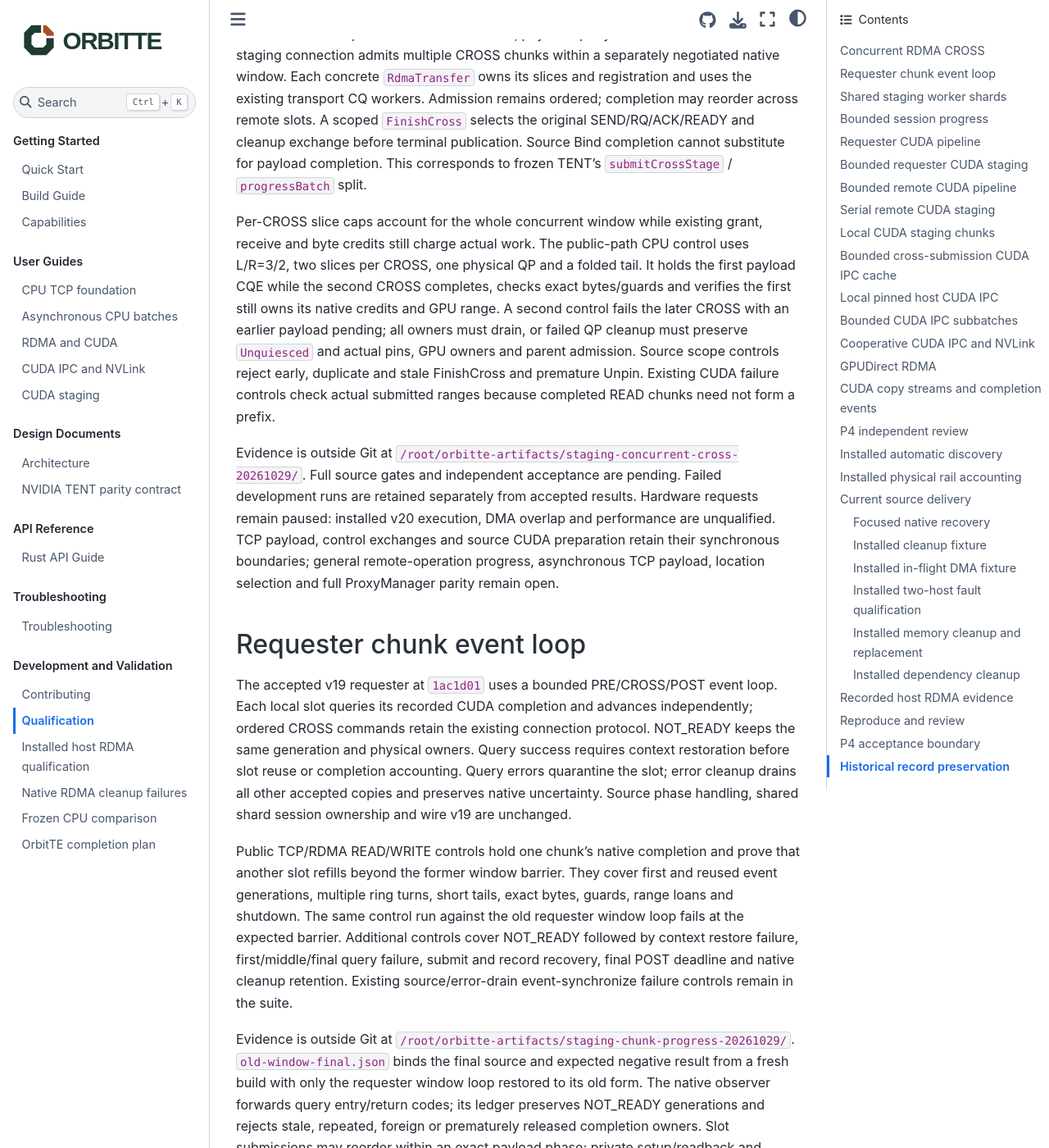
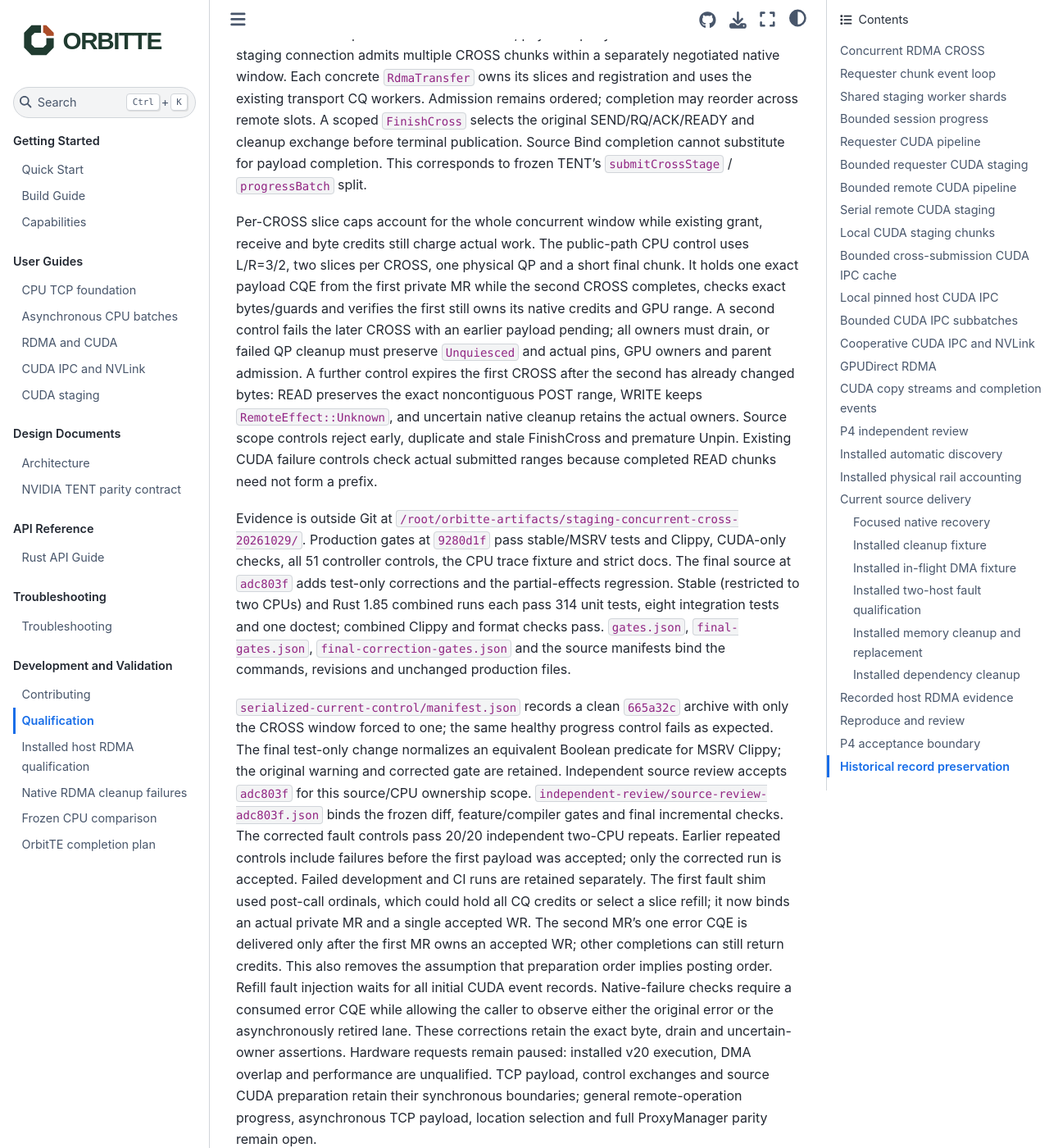
Before and after one commit to OrbitInfra/OrbitTE, a Sphinx documentation site: the page built from docs/qualification.md, in a window 1280 px wide and 1400 px high, scrolled down 829 px. Shown: the whole window at 82% size. Built offline with Sphinx 7.4.7 and the Sphinx Book theme 1.1.4, drawn with Linux system fonts in a browser that asks for light colours.

Commit message:
docs(staging): record concurrent CROSS source acceptance and limits

```diff
--- a/docs/qualification.md
+++ b/docs/qualification.md
@@ -42,21 +42,48 @@ This corresponds to frozen TENT's `submitCrossStage` / `progressBatch` split.
 
 Per-CROSS slice caps account for the whole concurrent window while existing
 grant, receive and byte credits still charge actual work. The public-path CPU
-control uses L/R=3/2, two slices per CROSS, one physical QP and a folded tail.
-It holds the first payload CQE while the second CROSS completes, checks exact
+control uses L/R=3/2, two slices per CROSS, one physical QP and a short final chunk.
+It holds one exact payload CQE from the first private MR while the second CROSS completes, checks exact
 bytes/guards and verifies the first still owns its native credits and GPU range.
 A second control fails the later CROSS with an earlier payload pending; all
 owners must drain, or failed QP cleanup must preserve `Unquiesced` and actual
-pins, GPU owners and parent admission. Source scope controls reject early,
+pins, GPU owners and parent admission. A further control expires the first
+CROSS after the second has already changed bytes: READ preserves the exact
+noncontiguous POST range, WRITE keeps `RemoteEffect::Unknown`, and uncertain
+native cleanup retains the actual owners. Source scope controls reject early,
 duplicate and stale FinishCross and premature Unpin. Existing CUDA failure
 controls check actual submitted ranges because completed READ chunks need not
 form a prefix.
 
 Evidence is outside Git at
 `/root/orbitte-artifacts/staging-concurrent-cross-20261029/`.
-Full source gates and independent acceptance are pending. Failed development
-runs are retained separately from accepted results. Hardware requests remain
-paused: installed v20 execution, DMA overlap and performance are unqualified.
+Production gates at `9280d1f` pass stable/MSRV tests and Clippy, CUDA-only
+checks, all 51 controller controls, the CPU trace fixture and strict docs.
+The final source at `adc803f` adds test-only corrections and the partial-effects
+regression. Stable (restricted to two CPUs) and Rust 1.85 combined runs each pass
+314 unit tests, eight integration tests and one doctest; combined Clippy and
+format checks pass. `gates.json`, `final-gates.json`,
+`final-correction-gates.json` and the source manifests
+bind the commands, revisions and unchanged production files.
+
+`serialized-current-control/manifest.json` records a clean `665a32c` archive
+with only the CROSS window forced to one; the same healthy progress control
+fails as expected. The final test-only change normalizes an equivalent Boolean
+predicate for MSRV Clippy; the original warning and corrected gate are retained.
+Independent source review accepts `adc803f` for this source/CPU ownership
+scope. `independent-review/source-review-adc803f.json` binds the frozen diff,
+feature/compiler gates and final incremental checks. The corrected fault
+controls pass 20/20 independent two-CPU repeats. Earlier repeated controls
+include failures before the first payload was accepted; only the corrected
+run is accepted. Failed development and CI runs are retained separately. The first fault shim used post-call ordinals, which could
+hold all CQ credits or select a slice refill; it now binds an actual private MR
+and a single accepted WR. The second MR's one error CQE is delivered only after
+the first MR owns an accepted WR; other completions can still return credits.
+This also removes the assumption that preparation order implies posting order.
+Refill fault injection waits for all initial CUDA event records. Native-failure checks require a consumed error CQE while allowing the
+caller to observe either the original error or the asynchronously retired lane.
+These corrections retain the exact byte, drain and uncertain-owner assertions.
+Hardware requests remain paused: installed v20 execution, DMA overlap and performance are unqualified.
 TCP payload, control exchanges and source CUDA preparation retain their
 synchronous boundaries; general remote-operation progress, asynchronous TCP
 payload, location selection and full ProxyManager parity remain open.
```
Also changed, not shown: docs/capabilities.md (+1 -1 lines), docs/completion-plan.md (+4 -3 lines), docs/staging.md (+5 -2 lines).
